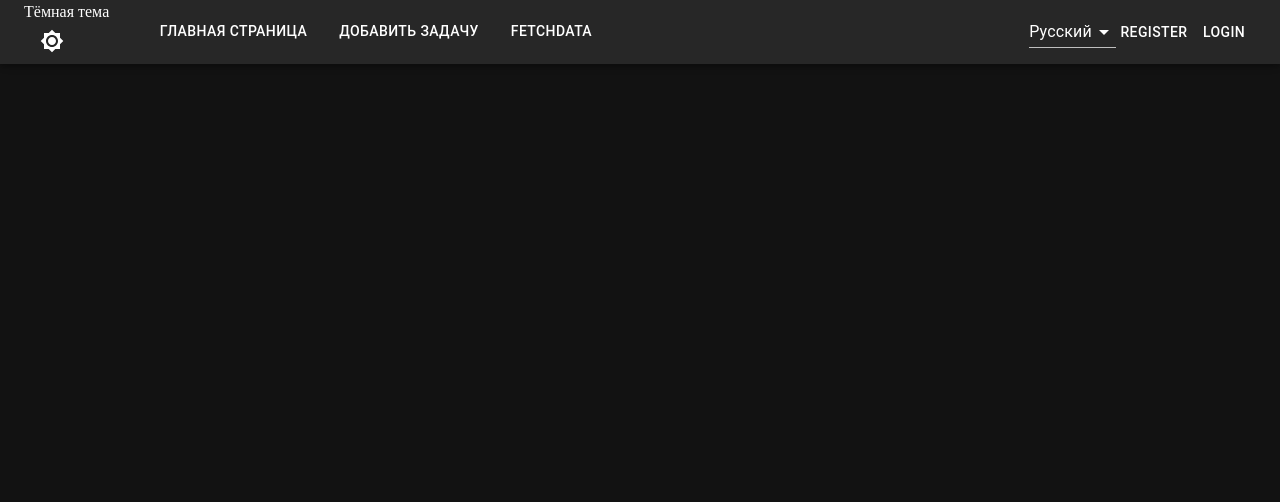
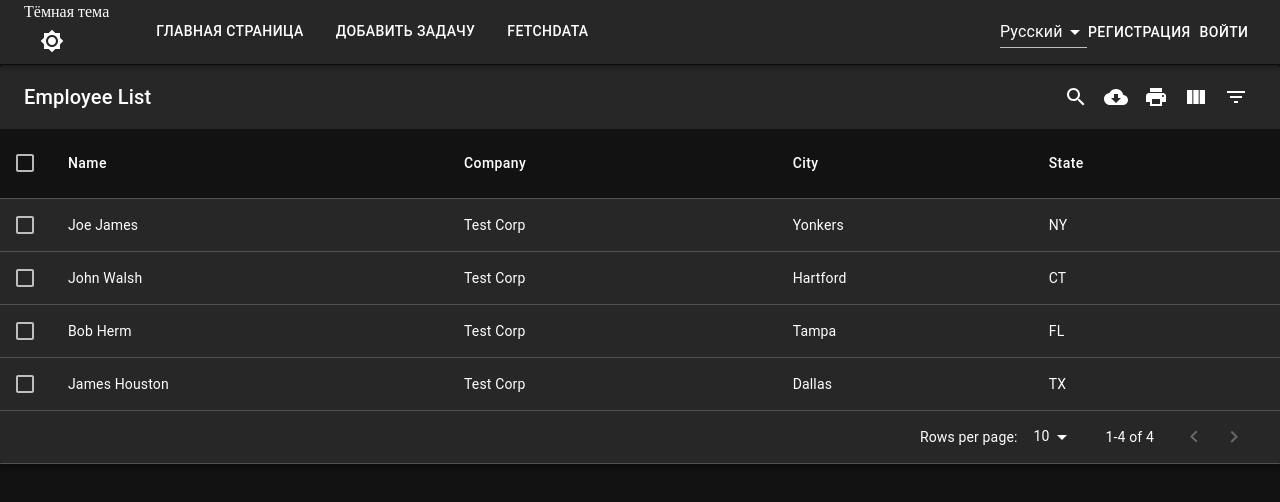
Before and after one commit to Godlex/CourseProject_MathProblem, a React (Create React App) app in the folder MathProblem.Web-Api/ClientApp/: page /authentication/profile in a window 1280 px wide. Shown: the top 502 px of the page. Built offline with nearby package versions, Linux system fonts and the light colour scheme; no server answers.

Commit message:
add UserPage

```diff
--- a/MathProblem.Web-Api/ClientApp/package.json
+++ b/MathProblem.Web-Api/ClientApp/package.json
@@ -10,6 +10,7 @@
     "@mui/icons-material": "^5.0.3",
     "@mui/material": "^5.0.3",
     "@mui/styles": "^5.0.1",
+    "@uiw/react-md-editor": "^3.6.5",
     "history": "^5.0.1",
     "i18next": "^21.2.4",
     "i18next-browser-languagedetector": "^6.1.2",
@@ -20,6 +21,7 @@
     "react-router-dom": "^5.3.0",
     "react-scripts": "^4.0.3",
     "rimraf": "^3.0.2",
+    "mui-datatables": "^3.7.8",
     "universal-cookie": "^4.0.4"
   },
   "devDependencies": {
--- a/MathProblem.Web-Api/ClientApp/src/AddMathProblem.js
+++ b/MathProblem.Web-Api/ClientApp/src/AddMathProblem.js
@@ -1,30 +1,16 @@
-import React, {Component} from 'react';
+import React, {Component, useState} from 'react';
+import MDEditor from '@uiw/react-md-editor';
 
-export class AddMathProblem extends Component {
+export function AddMathProblem() {
 
-  constructor(props) {
-    super(props);
-    this.state = { currentCount: 0 };
-    this.incrementCounter = this.incrementCounter.bind(this);
-  }
-
-  incrementCounter() {
-    this.setState({
-      currentCount: this.state.currentCount + 1
-    });
-  }
-
-  render() {
+    const [value, setValue] = React.useState();
     return (
-      <div>
-        <h1>Counter</h1>
-
-        <p>This is a simple example of a React component.</p>
-
-        <p aria-live="polite">Current count: <strong>{this.state.currentCount}</strong></p>
-
-        <button className="btn btn-primary" onClick={this.incrementCounter}>Increment</button>
-      </div>
+        <div className="container">
+            <MDEditor
+                value={value}
+                onChange={setValue}
+            />
+            <MDEditor.Markdown/>
+        </div>
     );
-  }
 }
--- /dev/null
+++ b/MathProblem.Web-Api/ClientApp/src/UserProfile.js
@@ -0,0 +1,30 @@
+import authService from "./components/api-authorization/AuthorizeService";
+import React, {Component} from "react";
+import MUIDataTable from "mui-datatables";
+
+const columns = ["Name", "Company", "City", "State"];
+
+const data = [
+    ["Joe James", "Test Corp", "Yonkers", "NY"],
+    ["John Walsh", "Test Corp", "Hartford", "CT"],
+    ["Bob Herm", "Test Corp", "Tampa", "FL"],
+    ["James Houston", "Test Corp", "Dallas", "TX"],
+];
+
+const options = {
+    filterType: 'checkbox',
+};
+
+export class UserProfile extends Component{
+
+
+    render() {
+        return (
+            <MUIDataTable
+                title={"Employee List"}
+                data={data}
+                columns={columns}
+            />
+        );
+    }
+}
--- a/MathProblem.Web-Api/ClientApp/src/components/api-authorization/ApiAuthorizationConstants.js
+++ b/MathProblem.Web-Api/ClientApp/src/components/api-authorization/ApiAuthorizationConstants.js
@@ -34,5 +34,5 @@ export const ApplicationPaths = {
   LoggedOut: `${prefix}/${LogoutActions.LoggedOut}`,
   LogOutCallback: `${prefix}/${LogoutActions.LogoutCallback}`,
   IdentityRegisterPath: 'Identity/Account/Register',
-  IdentityManagePath: 'Identity/Account/Manage'
+  IdentityManagePath: `${prefix}/${LoginActions.Profile}`
 };
--- a/MathProblem.Web-Api/ClientApp/src/components/api-authorization/ApiAuthorizationRoutes.js
+++ b/MathProblem.Web-Api/ClientApp/src/components/api-authorization/ApiAuthorizationRoutes.js
@@ -3,6 +3,7 @@ import {Login} from './Login'
 import {Logout} from './Logout'
 import {ApplicationPaths, LoginActions, LogoutActions} from './ApiAuthorizationConstants';
 import {Route} from "react-router-dom";
+import {UserProfile} from "../../UserProfile";
 
 export default class ApiAuthorizationRoutes extends Component {
 
@@ -14,7 +15,7 @@ export default class ApiAuthorizationRoutes extends Component {
                        render={() => loginAction(LoginActions.LoginFailed)}/>
                 <Route path={ApplicationPaths.LoginCallback}
                        render={() => loginAction(LoginActions.LoginCallback)}/>
-                <Route path={ApplicationPaths.Profile} render={() => loginAction(LoginActions.Profile)}/>
+                <Route path={ApplicationPaths.Profile} component={UserProfile}/>
                 <Route path={ApplicationPaths.Register} render={() => loginAction(LoginActions.Register)}/>
                 <Route path={ApplicationPaths.LogOut} render={() => logoutAction(LogoutActions.Logout)}/>
                 <Route path={ApplicationPaths.LogOutCallback}
@@ -26,9 +27,9 @@ export default class ApiAuthorizationRoutes extends Component {
 }
 
 function loginAction(name) {
-    return (<Login action={name}></Login>);
+    return (<Login action={name}/>);
 }
 
 function logoutAction(name) {
-    return (<Logout action={name}></Logout>);
+    return (<Logout action={name}/>);
 }
--- a/MathProblem.Web-Api/ClientApp/src/components/api-authorization/LoginMenu.js
+++ b/MathProblem.Web-Api/ClientApp/src/components/api-authorization/LoginMenu.js
@@ -53,7 +53,7 @@ export class LoginMenu extends Component {
             </Button>
             <Button
                 to={logoutPath} component={Link}
-                color="inherit">{"Logout"}
+                color="inherit"><Translation text={"logout"}/>
             </Button>
         </Fragment>);
 
@@ -63,11 +63,11 @@ export class LoginMenu extends Component {
         return (<Fragment>
             <Button
                 to={registerPath} component={Link}
-                color="inherit">{"Register "}
+                color="inherit"><Translation text={"register"}/>
             </Button>
             <Button
                 to={loginPath} component={Link}
-                color="inherit">{"Login"}
+                color="inherit"><Translation text={"login"}/>
             </Button>
         </Fragment>);
     }
--- a/MathProblem.Web-Api/ClientApp/src/translations/en/en.js
+++ b/MathProblem.Web-Api/ClientApp/src/translations/en/en.js
@@ -3,5 +3,8 @@ export const translation_en = {
   light_mode: "Light mode",
   button_home:"Home",
   hello: "Hello ",
-  button_add_mathProblem:"Add MathProblem"
+  button_add_mathProblem:"Add MathProblem",
+  login:"Login",
+  logout:"Logout",
+  register:"Register"
 };
--- a/MathProblem.Web-Api/ClientApp/src/translations/ru/ru.js
+++ b/MathProblem.Web-Api/ClientApp/src/translations/ru/ru.js
@@ -3,5 +3,8 @@ export const translation_ru = {
   light_mode:"Светлая тема",
   button_home:"Главная страница",
   hello:"Привет ",
-  button_add_mathProblem: "Добавить задачу"
+  button_add_mathProblem: "Добавить задачу",
+  login:"Войти",
+  logout:"Выйти",
+  register:"Регистрация"
 };
```
Also changed, not shown: MathProblem.Web-Api/ClientApp/src/App.js (+4 -4 lines), 1 other file (tests, documents, lock files or other folders).
